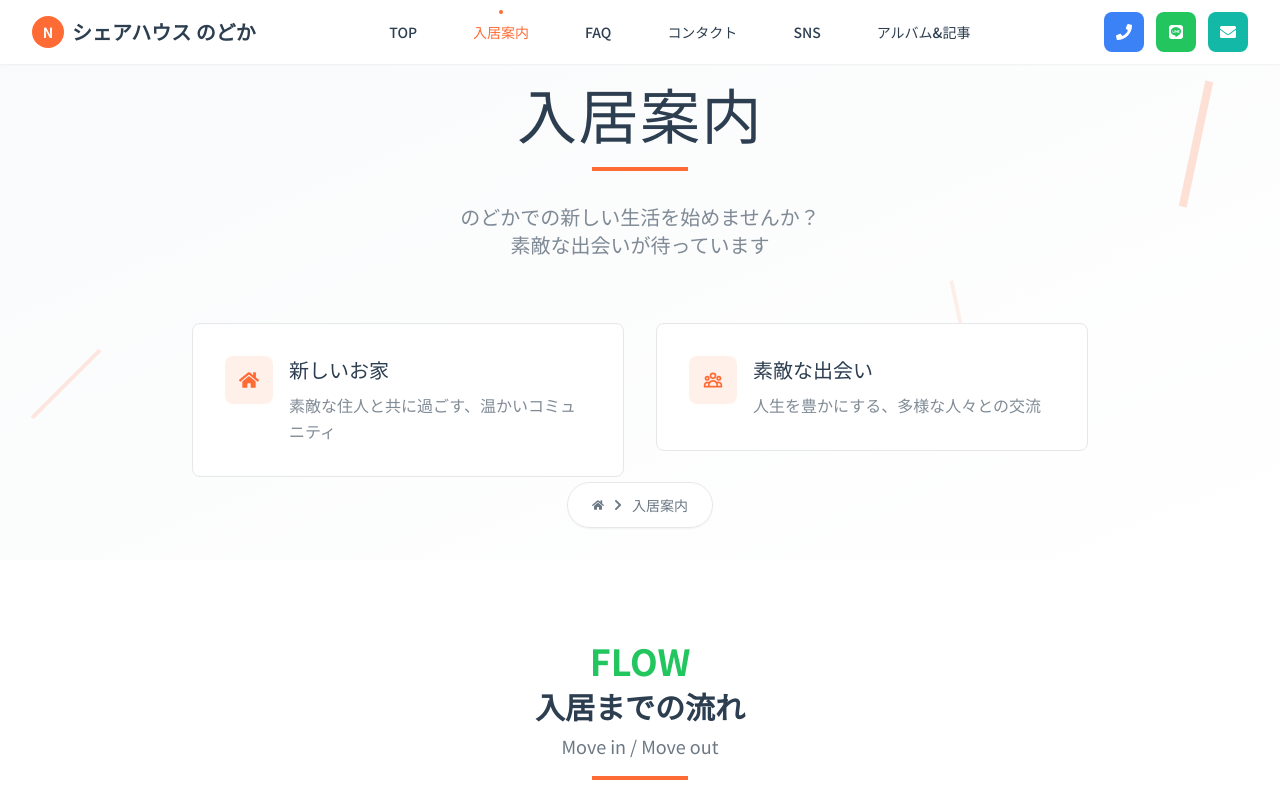
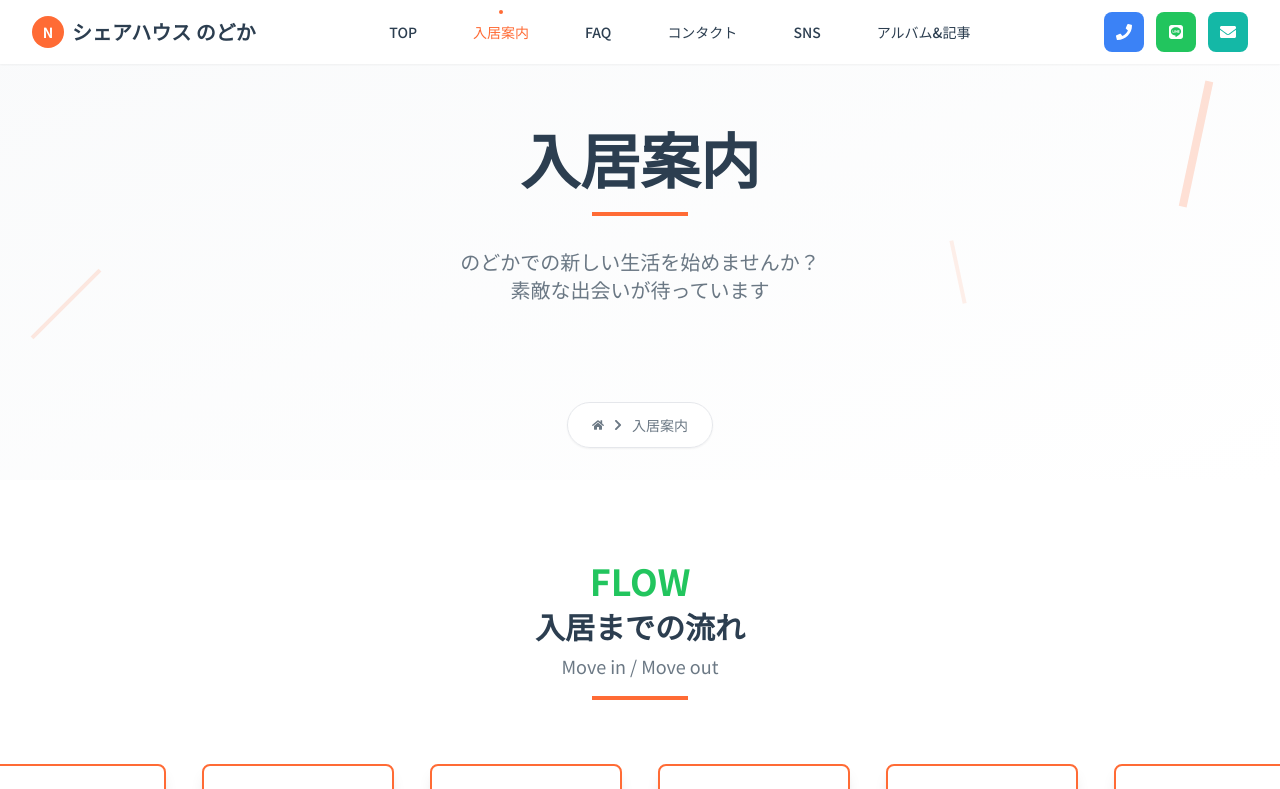
Before and after one commit to ecg-english/sharehouse-nodoka, a Next.js app: page /movein-guide in a window 1280 px wide. Shown: the top 789 px of the page. Built offline with nearby package versions, Linux system fonts and the light colour scheme.

Commit message:
Simplify MoveInGuideHero: remove cards and use consistent font weight

```diff
--- a/components/movein-guide/MoveInGuideHero.tsx
+++ b/components/movein-guide/MoveInGuideHero.tsx
@@ -5,7 +5,7 @@ import { FaHome, FaChevronRight } from 'react-icons/fa'
 
 const MoveInGuideHero = () => {
   return (
-    <section className="relative min-h-[70vh] flex items-center bg-white">
+    <section className="relative min-h-[60vh] flex items-center bg-white">
       {/* Subtle background pattern */}
       <div className="absolute inset-0 z-0">
         <div className="w-full h-full bg-gradient-to-br from-gray-50 to-white">
@@ -23,56 +23,19 @@ const MoveInGuideHero = () => {
             initial={{ opacity: 0, y: 20 }}
             animate={{ opacity: 1, y: 0 }}
             transition={{ duration: 0.6 }}
-            className="mb-16"
+            className="mb-12"
           >
             <div className="mb-8">
-              <h1 className="text-4xl md:text-6xl font-light text-nodoka-dark mb-6 tracking-wide">
+              <h1 className="text-4xl md:text-6xl font-bold text-nodoka-dark mb-6">
                 入居案内
               </h1>
               <div className="w-24 h-1 bg-nodoka-orange mx-auto mb-8"></div>
             </div>
-            <p className="text-lg md:text-xl text-nodoka-dark/60 max-w-2xl mx-auto leading-relaxed font-light">
+            <p className="text-lg md:text-xl text-nodoka-dark/70 max-w-2xl mx-auto leading-relaxed">
               のどかでの新しい生活を始めませんか？
               <br />
               素敵な出会いが待っています
             </p>
-          </motion.div>
-
-          <motion.div
-            initial={{ opacity: 0, y: 20 }}
-            animate={{ opacity: 1, y: 0 }}
-            transition={{ duration: 0.6, delay: 0.2 }}
-            className="grid grid-cols-1 md:grid-cols-2 gap-8 max-w-4xl mx-auto"
-          >
-            <div className="group">
-              <div className="bg-white border border-gray-200 rounded-lg p-8 hover:shadow-lg transition-all duration-300 hover:border-nodoka-orange/30">
-                <div className="flex items-start space-x-4">
-                  <div className="w-12 h-12 bg-nodoka-orange/10 rounded-lg flex items-center justify-center flex-shrink-0 group-hover:bg-nodoka-orange/20 transition-colors duration-300">
-                    <FaHome className="text-nodoka-orange text-xl" />
-                  </div>
-                  <div className="text-left">
-                    <h3 className="text-xl font-medium text-nodoka-dark mb-2">新しいお家</h3>
-                    <p className="text-nodoka-dark/60 leading-relaxed">素敵な住人と共に過ごす、温かいコミュニティ</p>
-                  </div>
-                </div>
-              </div>
-            </div>
-
-            <div className="group">
-              <div className="bg-white border border-gray-200 rounded-lg p-8 hover:shadow-lg transition-all duration-300 hover:border-nodoka-orange/30">
-                <div className="flex items-start space-x-4">
-                  <div className="w-12 h-12 bg-nodoka-orange/10 rounded-lg flex items-center justify-center flex-shrink-0 group-hover:bg-nodoka-orange/20 transition-colors duration-300">
-                    <svg className="w-5 h-5 text-nodoka-orange" fill="none" stroke="currentColor" viewBox="0 0 24 24">
-                      <path strokeLinecap="round" strokeLinejoin="round" strokeWidth={2} d="M17 20h5v-2a3 3 0 00-5.356-1.857M17 20H7m10 0v-2c0-.656-.126-1.283-.356-1.857M7 20H2v-2a3 3 0 015.356-1.857M7 20v-2c0-.656.126-1.283.356-1.857m0 0a5.002 5.002 0 019.288 0M15 7a3 3 0 11-6 0 3 3 0 016 0zm6 3a2 2 0 11-4 0 2 2 0 014 0zM7 10a2 2 0 11-4 0 2 2 0 014 0z" />
-                    </svg>
-                  </div>
-                  <div className="text-left">
-                    <h3 className="text-xl font-medium text-nodoka-dark mb-2">素敵な出会い</h3>
-                    <p className="text-nodoka-dark/60 leading-relaxed">人生を豊かにする、多様な人々との交流</p>
-                  </div>
-                </div>
-              </div>
-            </div>
           </motion.div>
         </div>
       </div>
```
